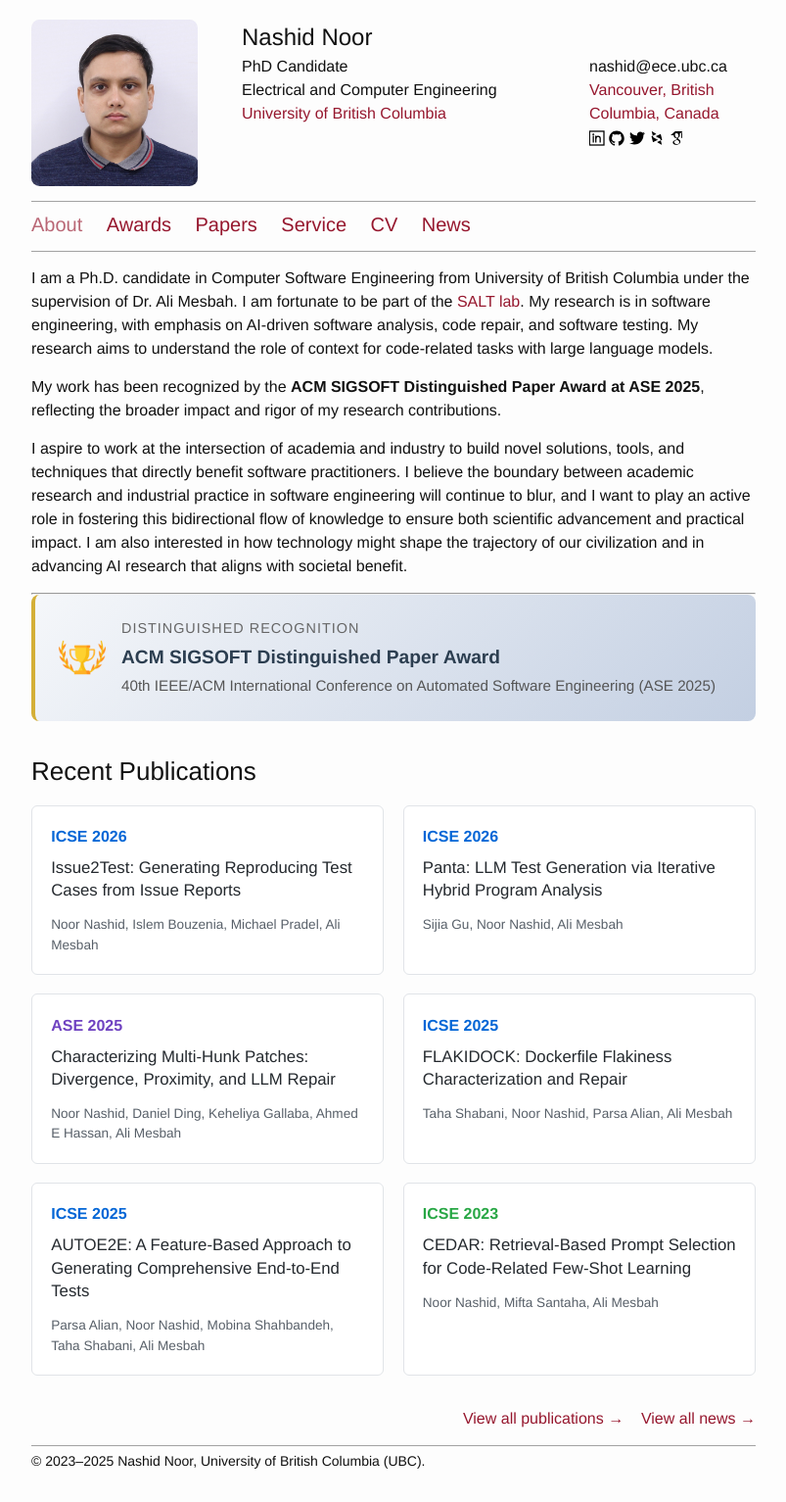
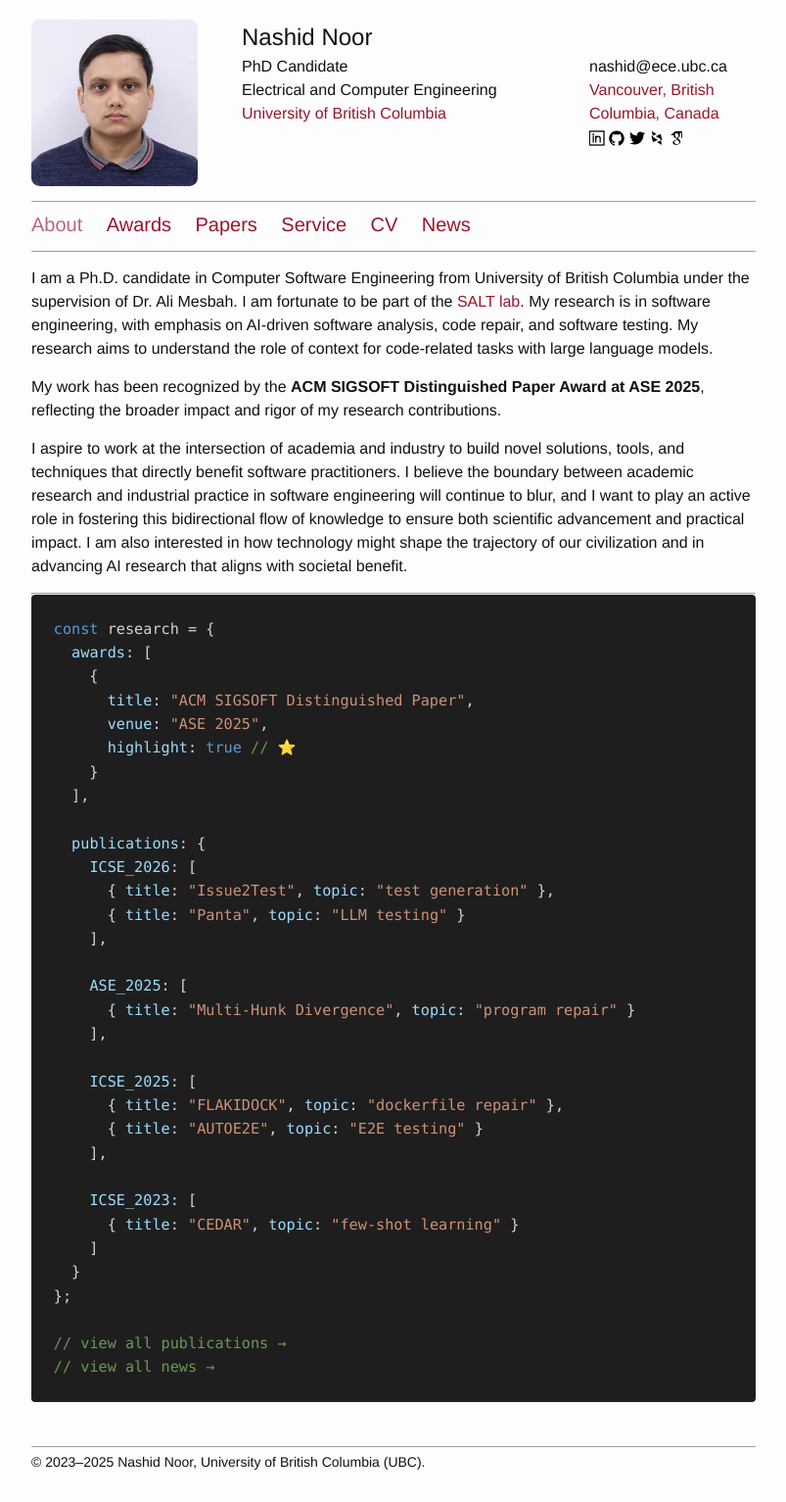
Before and after one commit to nashid/nashid.github.io, a Jekyll site: the page built from index.md, in a window 1280 px wide. Shown: the whole page at 98% size, without its empty margins (238-1041 px from the left). Built offline with Jekyll 4.4.1, drawn with Linux system fonts in a browser that asks for light colours.

Commit message:
Redesign homepage with code-inspired research showcase
- Dark code editor theme (VS Code colors)
- JavaScript object structure with syntax highlighting
- Awards and publications as nested data structure
- Paper titles as clickable links within strings
- Research topics included for each paper
- Comment-style navigation links

```diff
--- a/index.md
+++ b/index.md
@@ -16,72 +16,37 @@ I aspire to work at the intersection of academia and industry to build novel sol
 
 ---
 
-<div style="background: linear-gradient(135deg, #f5f7fa 0%, #c3cfe2 100%); padding: 1.5em; border-radius: 8px; border-left: 4px solid #d4af37; margin-bottom: 2em;">
-  <div style="display: flex; align-items: center; gap: 1em;">
-    <img src="./resources/images/icon-laurel.png" width="48" height="48">
-    <div>
-      <div style="font-size: 0.9em; text-transform: uppercase; letter-spacing: 1px; color: #666; margin-bottom: 0.3em;">Distinguished Recognition</div>
-      <div style="font-size: 1.2em; font-weight: bold; color: #2c3e50;">ACM SIGSOFT Distinguished Paper Award</div>
-      <div style="font-size: 0.95em; color: #555; margin-top: 0.2em;">40th IEEE/ACM International Conference on Automated Software Engineering (ASE 2025)</div>
-    </div>
-  </div>
+<div style="background: #1e1e1e; color: #d4d4d4; padding: 1.5em; border-radius: 4px; font-family: 'Consolas', 'Monaco', 'Courier New', monospace; font-size: 0.95em; line-height: 1.6; margin-bottom: 2em;">
+<span style="color: #569cd6;">const</span> research <span style="color: #d4d4d4;">=</span> {<br>
+&nbsp;&nbsp;<span style="color: #9cdcfe;">awards</span>: [<br>
+&nbsp;&nbsp;&nbsp;&nbsp;{<br>
+&nbsp;&nbsp;&nbsp;&nbsp;&nbsp;&nbsp;<span style="color: #9cdcfe;">title</span>: <span style="color: #ce9178;">"ACM SIGSOFT Distinguished Paper"</span>,<br>
+&nbsp;&nbsp;&nbsp;&nbsp;&nbsp;&nbsp;<span style="color: #9cdcfe;">venue</span>: <span style="color: #ce9178;">"ASE 2025"</span>,<br>
+&nbsp;&nbsp;&nbsp;&nbsp;&nbsp;&nbsp;<span style="color: #9cdcfe;">highlight</span>: <span style="color: #569cd6;">true</span> <span style="color: #6a9955;">// ⭐</span><br>
+&nbsp;&nbsp;&nbsp;&nbsp;}<br>
+&nbsp;&nbsp;],<br>
+<br>
+&nbsp;&nbsp;<span style="color: #9cdcfe;">publications</span>: {<br>
+&nbsp;&nbsp;&nbsp;&nbsp;<span style="color: #9cdcfe;">ICSE_2026</span>: [<br>
+&nbsp;&nbsp;&nbsp;&nbsp;&nbsp;&nbsp;{ <span style="color: #9cdcfe;">title</span>: <span style="color: #ce9178;">"<a href="https://nashid.github.io/resources/papers/issue2test-icse26.pdf" style="color: #ce9178; text-decoration: none;">Issue2Test</a>"</span>, <span style="color: #9cdcfe;">topic</span>: <span style="color: #ce9178;">"test generation"</span> },<br>
+&nbsp;&nbsp;&nbsp;&nbsp;&nbsp;&nbsp;{ <span style="color: #9cdcfe;">title</span>: <span style="color: #ce9178;">"<a href="https://nashid.github.io/resources/papers/panta-arxiv25.pdf" style="color: #ce9178; text-decoration: none;">Panta</a>"</span>, <span style="color: #9cdcfe;">topic</span>: <span style="color: #ce9178;">"LLM testing"</span> }<br>
+&nbsp;&nbsp;&nbsp;&nbsp;],<br>
+<br>
+&nbsp;&nbsp;&nbsp;&nbsp;<span style="color: #9cdcfe;">ASE_2025</span>: [<br>
+&nbsp;&nbsp;&nbsp;&nbsp;&nbsp;&nbsp;{ <span style="color: #9cdcfe;">title</span>: <span style="color: #ce9178;">"<a href="https://nashid.github.io/resources/papers/hunk-divergence-ase25.pdf" style="color: #ce9178; text-decoration: none;">Multi-Hunk Divergence</a>"</span>, <span style="color: #9cdcfe;">topic</span>: <span style="color: #ce9178;">"program repair"</span> }<br>
+&nbsp;&nbsp;&nbsp;&nbsp;],<br>
+<br>
+&nbsp;&nbsp;&nbsp;&nbsp;<span style="color: #9cdcfe;">ICSE_2025</span>: [<br>
+&nbsp;&nbsp;&nbsp;&nbsp;&nbsp;&nbsp;{ <span style="color: #9cdcfe;">title</span>: <span style="color: #ce9178;">"<a href="https://nashid.github.io/resources/papers/flakidock-icse25.pdf" style="color: #ce9178; text-decoration: none;">FLAKIDOCK</a>"</span>, <span style="color: #9cdcfe;">topic</span>: <span style="color: #ce9178;">"dockerfile repair"</span> },<br>
+&nbsp;&nbsp;&nbsp;&nbsp;&nbsp;&nbsp;{ <span style="color: #9cdcfe;">title</span>: <span style="color: #ce9178;">"<a href="https://nashid.github.io/resources/papers/autoe2e-arxiv24.pdf" style="color: #ce9178; text-decoration: none;">AUTOE2E</a>"</span>, <span style="color: #9cdcfe;">topic</span>: <span style="color: #ce9178;">"E2E testing"</span> }<br>
+&nbsp;&nbsp;&nbsp;&nbsp;],<br>
+<br>
+&nbsp;&nbsp;&nbsp;&nbsp;<span style="color: #9cdcfe;">ICSE_2023</span>: [<br>
+&nbsp;&nbsp;&nbsp;&nbsp;&nbsp;&nbsp;{ <span style="color: #9cdcfe;">title</span>: <span style="color: #ce9178;">"<a href="https://nashid.github.io/resources/papers/cedar-icse23.pdf" style="color: #ce9178; text-decoration: none;">CEDAR</a>"</span>, <span style="color: #9cdcfe;">topic</span>: <span style="color: #ce9178;">"few-shot learning"</span> }<br>
+&nbsp;&nbsp;&nbsp;&nbsp;]<br>
+&nbsp;&nbsp;}<br>
+};<br>
+<br>
+<span style="color: #6a9955;">// <a href="{{ site.baseurl }}/papers/" style="color: #6a9955; text-decoration: none;">view all publications →</a></span><br>
+<span style="color: #6a9955;">// <a href="{{ site.baseurl }}/news/" style="color: #6a9955; text-decoration: none;">view all news →</a></span>
 </div>
-
-### Recent Publications
-
-<div style="display: grid; grid-template-columns: repeat(auto-fit, minmax(280px, 1fr)); gap: 1.2em; margin-bottom: 2em;">
-
-  <div style="border: 1px solid #e1e4e8; border-radius: 6px; padding: 1.2em; background: #ffffff; transition: box-shadow 0.2s;">
-    <div style="color: #0366d6; font-weight: 600; margin-bottom: 0.5em;">ICSE 2026</div>
-    <div style="font-size: 1.05em; font-weight: 500; margin-bottom: 0.8em; line-height: 1.4;">
-      <a href="https://nashid.github.io/resources/papers/issue2test-icse26.pdf" style="color: #24292e; text-decoration: none;">Issue2Test: Generating Reproducing Test Cases from Issue Reports</a>
-    </div>
-    <div style="font-size: 0.85em; color: #586069;">Noor Nashid, Islem Bouzenia, Michael Pradel, Ali Mesbah</div>
-  </div>
-
-  <div style="border: 1px solid #e1e4e8; border-radius: 6px; padding: 1.2em; background: #ffffff; transition: box-shadow 0.2s;">
-    <div style="color: #0366d6; font-weight: 600; margin-bottom: 0.5em;">ICSE 2026</div>
-    <div style="font-size: 1.05em; font-weight: 500; margin-bottom: 0.8em; line-height: 1.4;">
-      <a href="https://nashid.github.io/resources/papers/panta-arxiv25.pdf" style="color: #24292e; text-decoration: none;">Panta: LLM Test Generation via Iterative Hybrid Program Analysis</a>
-    </div>
-    <div style="font-size: 0.85em; color: #586069;">Sijia Gu, Noor Nashid, Ali Mesbah</div>
-  </div>
-
-  <div style="border: 1px solid #e1e4e8; border-radius: 6px; padding: 1.2em; background: #ffffff; transition: box-shadow 0.2s;">
-    <div style="color: #6f42c1; font-weight: 600; margin-bottom: 0.5em;">ASE 2025</div>
-    <div style="font-size: 1.05em; font-weight: 500; margin-bottom: 0.8em; line-height: 1.4;">
-      <a href="https://nashid.github.io/resources/papers/hunk-divergence-ase25.pdf" style="color: #24292e; text-decoration: none;">Characterizing Multi-Hunk Patches: Divergence, Proximity, and LLM Repair</a>
-    </div>
-    <div style="font-size: 0.85em; color: #586069;">Noor Nashid, Daniel Ding, Keheliya Gallaba, Ahmed E Hassan, Ali Mesbah</div>
-  </div>
-
-  <div style="border: 1px solid #e1e4e8; border-radius: 6px; padding: 1.2em; background: #ffffff; transition: box-shadow 0.2s;">
-    <div style="color: #0366d6; font-weight: 600; margin-bottom: 0.5em;">ICSE 2025</div>
-    <div style="font-size: 1.05em; font-weight: 500; margin-bottom: 0.8em; line-height: 1.4;">
-      <a href="https://nashid.github.io/resources/papers/flakidock-icse25.pdf" style="color: #24292e; text-decoration: none;">FLAKIDOCK: Dockerfile Flakiness Characterization and Repair</a>
-    </div>
-    <div style="font-size: 0.85em; color: #586069;">Taha Shabani, Noor Nashid, Parsa Alian, Ali Mesbah</div>
-  </div>
-
-  <div style="border: 1px solid #e1e4e8; border-radius: 6px; padding: 1.2em; background: #ffffff; transition: box-shadow 0.2s;">
-    <div style="color: #0366d6; font-weight: 600; margin-bottom: 0.5em;">ICSE 2025</div>
-    <div style="font-size: 1.05em; font-weight: 500; margin-bottom: 0.8em; line-height: 1.4;">
-      <a href="https://nashid.github.io/resources/papers/autoe2e-arxiv24.pdf" style="color: #24292e; text-decoration: none;">AUTOE2E: A Feature-Based Approach to Generating Comprehensive End-to-End Tests</a>
-    </div>
-    <div style="font-size: 0.85em; color: #586069;">Parsa Alian, Noor Nashid, Mobina Shahbandeh, Taha Shabani, Ali Mesbah</div>
-  </div>
-
-  <div style="border: 1px solid #e1e4e8; border-radius: 6px; padding: 1.2em; background: #ffffff; transition: box-shadow 0.2s;">
-    <div style="color: #28a745; font-weight: 600; margin-bottom: 0.5em;">ICSE 2023</div>
-    <div style="font-size: 1.05em; font-weight: 500; margin-bottom: 0.8em; line-height: 1.4;">
-      <a href="https://nashid.github.io/resources/papers/cedar-icse23.pdf" style="color: #24292e; text-decoration: none;">CEDAR: Retrieval-Based Prompt Selection for Code-Related Few-Shot Learning</a>
-    </div>
-    <div style="font-size: 0.85em; color: #586069;">Noor Nashid, Mifta Santaha, Ali Mesbah</div>
-  </div>
-
-</div>
-
-<div style="text-align: right;">
-  <a href="{{ site.baseurl }}/papers/" style="font-weight: 500;">View all publications →</a> &nbsp;&nbsp;
-  <a href="{{ site.baseurl }}/news/" style="font-weight: 500;">View all news →</a>
-</div>
```
